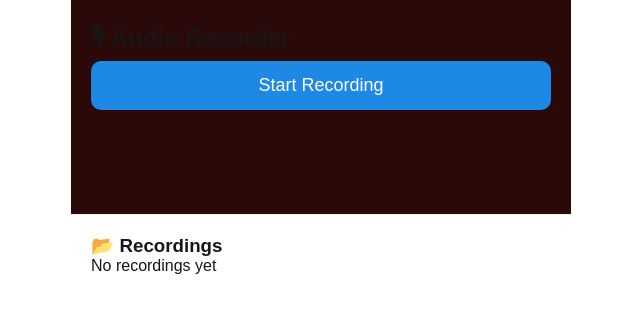
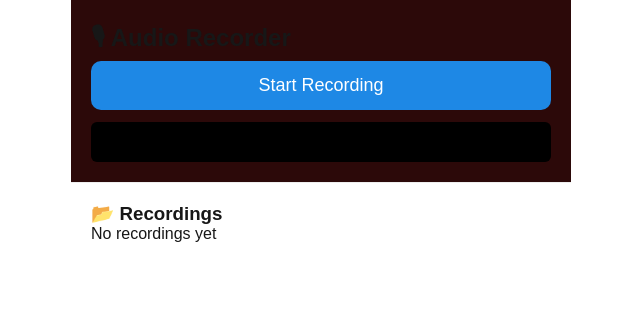
Before and after one commit to vimlesh1975/soundrecorder, a Next.js app: page / in a window 1280 px wide. Shown: the top 312 px of the page, without its empty margins (319-959 px from the left). Built offline with nearby package versions, Linux system fonts and the light colour scheme.

Commit message:
some css

```diff
--- a/src/app/page.js
+++ b/src/app/page.js
@@ -87,20 +87,31 @@ export default function Recorder() {
       const slice = canvas.width / dataRef.current.length;
       let x = 0;
 
-      const VISUAL_GAIN = 4; // try 2–4
+      // ---- AUTO GAIN CALCULATION ----
+      let sum = 0;
+      for (let i = 0; i < dataRef.current.length; i++) {
+        const v = (dataRef.current[i] - 128) / 128;
+        sum += v * v;
+      }
+      const rms = Math.sqrt(sum / dataRef.current.length);
+
+      // Prevent crazy scaling
+      const AUTO_GAIN = Math.min(4, Math.max(1.5, 0.3 / (rms || 0.0001)));
 
       for (let i = 0; i < dataRef.current.length; i++) {
-        const v = (dataRef.current[i] - 128) / 128; // center around 0
+        const v = (dataRef.current[i] - 128) / 128;
+
         const y =
           canvas.height / 2 +
-          v * (canvas.height / 2) * VISUAL_GAIN;
+          v * (canvas.height / 2) * AUTO_GAIN;
 
         i === 0 ? ctx.moveTo(x, y) : ctx.lineTo(x, y);
         x += slice;
       }
 
 
-      ctx.lineWidth = 2;
+
+      ctx.lineWidth = 2.5;
       ctx.strokeStyle = "#1e88e5";
       ctx.stroke();
 
@@ -127,7 +138,7 @@ export default function Recorder() {
         <canvas
           ref={canvasRef}
           width={460}
-          height={80}
+          height={40}
           className={styles.liveCanvas}
         />
       </div>
--- a/src/app/recorder.module.css
+++ b/src/app/recorder.module.css
@@ -64,3 +64,13 @@
 .smallBtn {
     padding: 6px 10px;
 }
+
+.liveCanvas {
+    width: 100%;
+    display: block;
+    margin-top: 12px;
+
+    background: #000;
+    /* 👈 contrast */
+    border-radius: 6px;
+}
```
